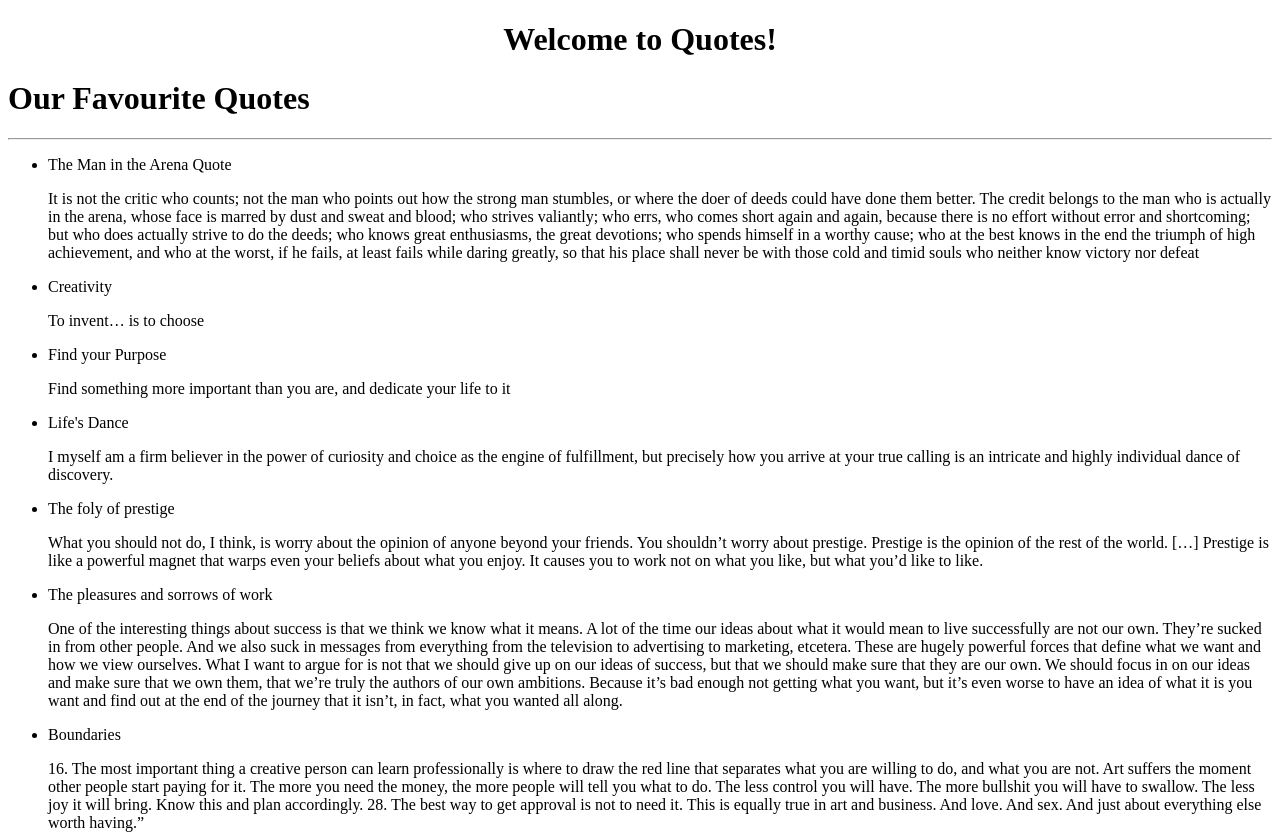
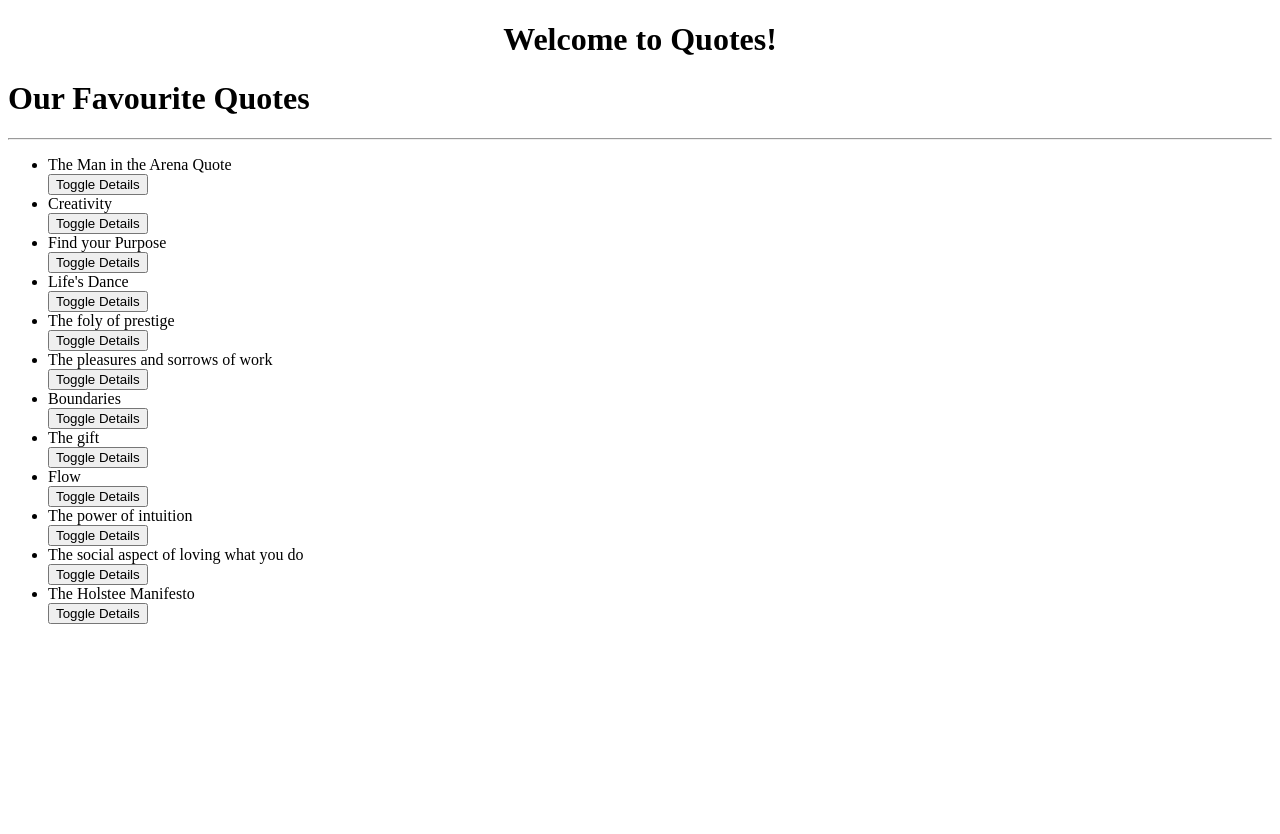
Before and after one commit to robertmuthuri/quotes, an Angular app: page / in a window 1280 px wide. Shown: the top 834 px of the page. After the commit the page ends 800 px from the top, so only its background shows below. Built offline with nearby package versions, Linux system fonts and the light colour scheme.

Commit message:
Adds loop logic to register the index of each quote, and a button to show/hide the quote details.

```diff
--- a/src/app/quote/quote.component.html
+++ b/src/app/quote/quote.component.html
@@ -9,10 +9,9 @@
 
     <li> {{ myQuote.name }} </li>
 
-<!--    <button (click)="toggleDetails(i)">Toggle Details</button>-->
+    <button (click)="toggleDetails(i)">Toggle Details</button>
 
+    <app-quote-detail *ngIf="myQuote.showQuote" [quote]="myQuote"></app-quote-detail>
 <!--    <app-quote-detail [quote]="myQuote"></app-quote-detail>-->
-    <app-quote-detail [quote]="myQuote"></app-quote-detail>
-
   </div>
 </ul>
```
